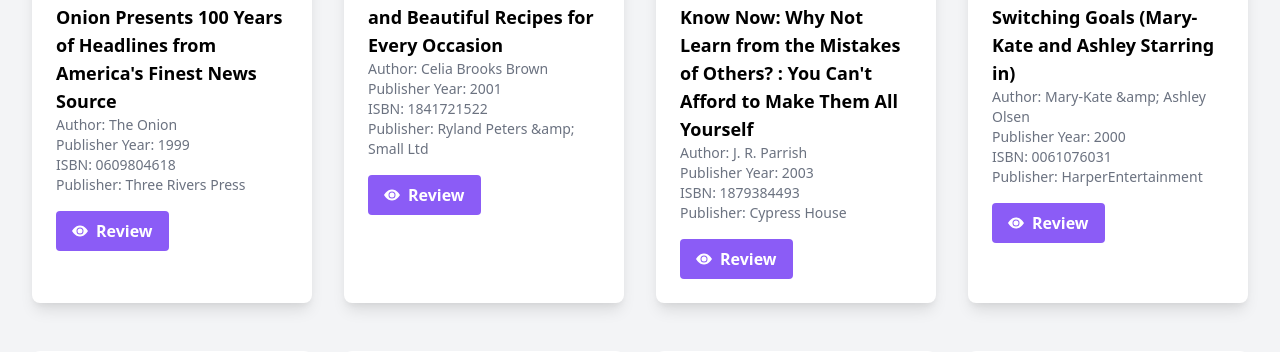
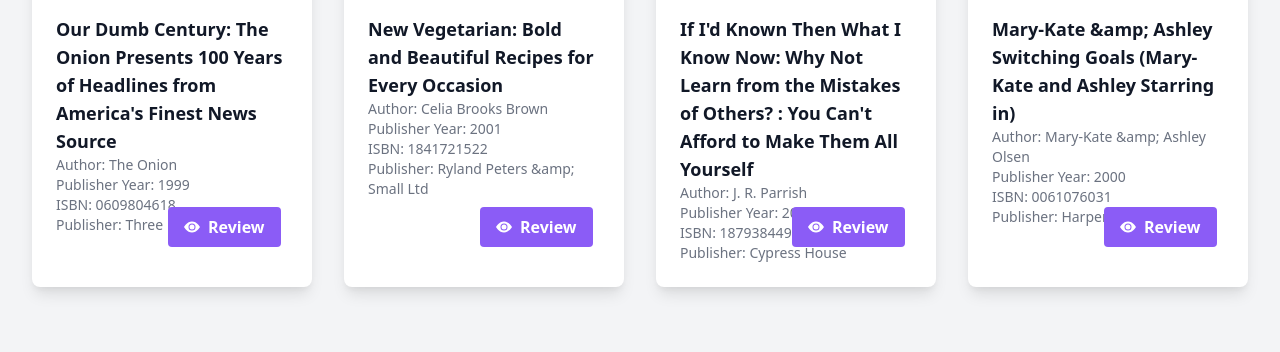
Before and after one commit to PBP23-A01/Litracker, a Django app: page /review_book/ in a window 1280 px wide. Shown: the part 3045-3397 px from the top of the page. Run offline with Django 4.2, Linux system fonts and the light colour scheme; data comes from the database, SQL or seed files in the repository.

Commit message:
update css add review

```diff
--- a/review_book/templates/review_book.html
+++ b/review_book/templates/review_book.html
@@ -11,21 +11,21 @@
 <div class="container mx-auto p-8">
   <h2 class="text-2xl font-bold mb-8">Review Book</h2>
 
-        <div class="grid grid-cols-1 gap-8 md:grid-cols-2 lg:grid-cols-3 xl:grid-cols-4">
+  <div class="grid grid-cols-1 gap-8 md:grid-cols-2 lg:grid-cols-4 xl:grid-cols-4">
       {% for book in books %}
-            <div class="bg-white p-6 rounded-lg shadow-lg mb-4">
+      <div class="bg-white p-6 rounded-lg shadow-lg mb-20 relative">
           <div class="aspect-w-3 aspect-h-2 bg-gray-200">
               <img src={{ book.image_url_s }}
                   alt="Product image" class="object-cover object-center w-full h-full">
           </div>
           <div class="mt-4">
-                    <h3 class="text-lg font-semibold">{{ book.title }}</h3>
+              <h3 class="text-lg font-semibold text-gray-900">{{ book.title }}</h3>
               <p class="text-sm text-gray-500">Author: {{ book.author }}</p>
               <p class="text-sm text-gray-500">Publisher Year: {{ book.published_year }}</p>
               <p class="text-sm text-gray-500">ISBN: {{ book.isbn }}</p>
               <p class="text-sm text-gray-500">Publisher: {{ book.publisher }}</p>
           </div>
-                <div class="mt-4 flex items-center">
+          <div class="absolute bottom-0 left-24 p-10 text-center">
               <a href="{% url 'review_book:add_review' %}" class="bg-purple-500 hover:bg-purple-600 text-white font-bold py-2 px-4 rounded flex items-center">
                   <svg xmlns="http://www.w3.org/2000/svg" width="16" height="16" fill="currentColor" class="bi bi-eye-fill" viewBox="0 0 16 16">
                       <path d="M10.5 8a2.5 2.5 0 1 1-5 0 2.5 2.5 0 0 1 5 0z"/>
```
Also changed, not shown: review_book/templates/add_review.html (+16 -5 lines). Lines whose indentation alone changed are shown as unchanged.
